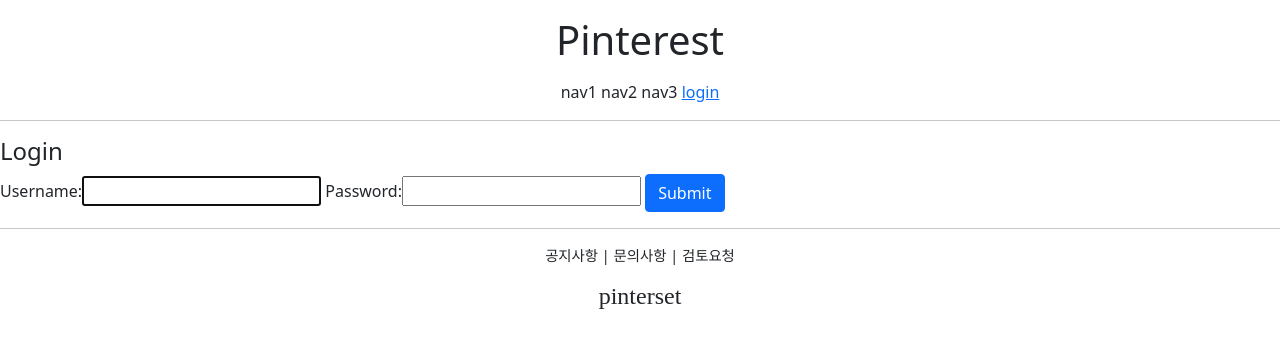
After one commit to choerp/pinterest, a Django app: page /accountapp/login/ in a window 1280 px wide. The commit adds this page. Shown: the top 348 px of the page. Run offline with Django 3.2, Linux system fonts and the light colour scheme; some web fonts are replaced.

Commit message:
* ch. 22  - url.py 에서 login과 logout view를 가져온다.   : 이때 loginview는 template_name 변수를 지정한다  - redirect는 두가지를 설정한다.   : base html에서 get(?next=) 방식 이용   : setting.py에 LOGIN_REDIRECT_URL 등록

```diff
--- /dev/null
+++ b/accountapp/templates/accountapp/login.html
@@ -0,0 +1,22 @@
+{% extends 'base.html' %}
+
+{% block content %}
+
+    <div>
+        <div>
+            <h4>
+                Login
+            </h4>
+        </div>
+        <div>
+
+            <form action="" method="post">
+                {% csrf_token %}
+                {{ form }}
+                <input type="submit" class="btn btn-primary">
+            </form>
+
+        </div>
+    </div>
+
+{% endblock %}
--- a/accountapp/urls.py
+++ b/accountapp/urls.py
@@ -1,3 +1,4 @@
+from django.contrib.auth.views import LoginView, LogoutView
 from django.urls import path
 from accountapp.views import hello_world, AccountCreateView
 
@@ -6,5 +7,9 @@ app_name = "accountapp"
 urlpatterns = [
     path('hello_world/', hello_world, name='hello_world'),
     # parameter1 : url주소. // parameter2 : views의 함수 // parameter3 : name??
+
+    path('login/', LoginView.as_view(template_name='accountapp/login.html'), name='login'),
+    path('logout/', LogoutView.as_view(), name='logout'),
+
     path('create/', AccountCreateView.as_view(), name='create')
 ]
--- a/pinterest/settings.py
+++ b/pinterest/settings.py
@@ -12,6 +12,8 @@ https://docs.djangoproject.com/en/3.1/ref/settings/
 
 from pathlib import Path
 import os, environ
+
+from django.urls import reverse_lazy
 
 env = environ.Env(
     DEBUG=(bool, False)
@@ -134,3 +136,6 @@ STATIC_ROOT = os.path.join(BASE_DIR, 'staticfiles')
 STATICFILES_DIRS = [
     BASE_DIR / "static"]
 # 앱에 종속되어있지 않은 static files를 만듬
+
+LOGIN_REDIRECT_URL = reverse_lazy('accountapp:hello_world')
+LOGOUT_REDIRECT_URL = reverse_lazy('accountapp:login')
--- a/templates/header.html
+++ b/templates/header.html
@@ -8,7 +8,16 @@
             <span>nav1</span>
             <span>nav2</span>
             <span>nav3</span>
-            <span>nav4</span>
+
+            {% if not user.is_authenticated %}
+            <a href="{% url 'accountapp:login' %}?next={{ request.path }}">
+                <span>login</span>
+            </a>
+            {% else %}
+            <a href="{% url 'accountapp:logout' %}?next={{ request.path }}">
+                <span>logout</span>
+            </a>
+            {% endif %}
         </div>
 
     </div>
```
Also changed, not shown: db.sqlite3.
